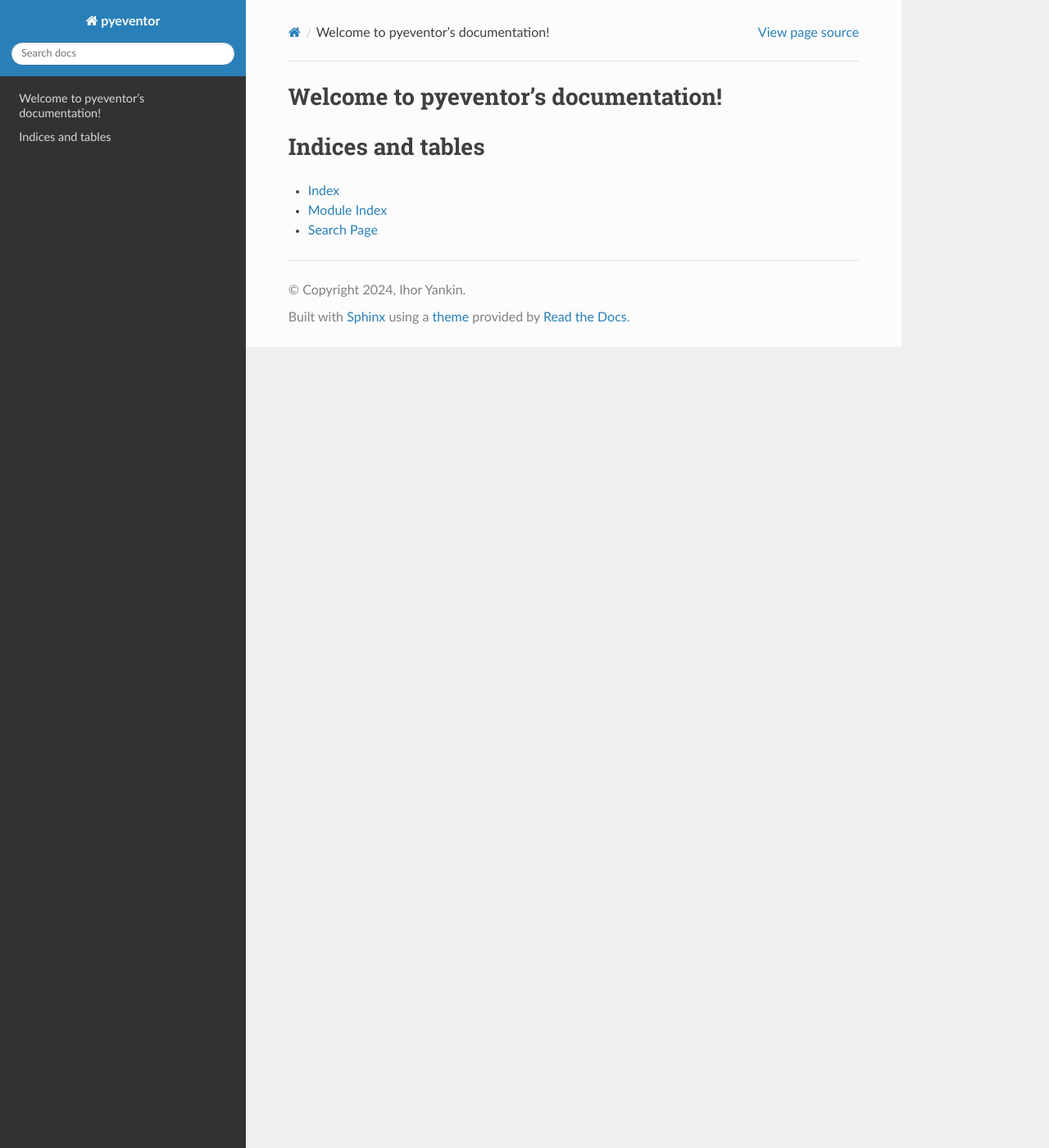
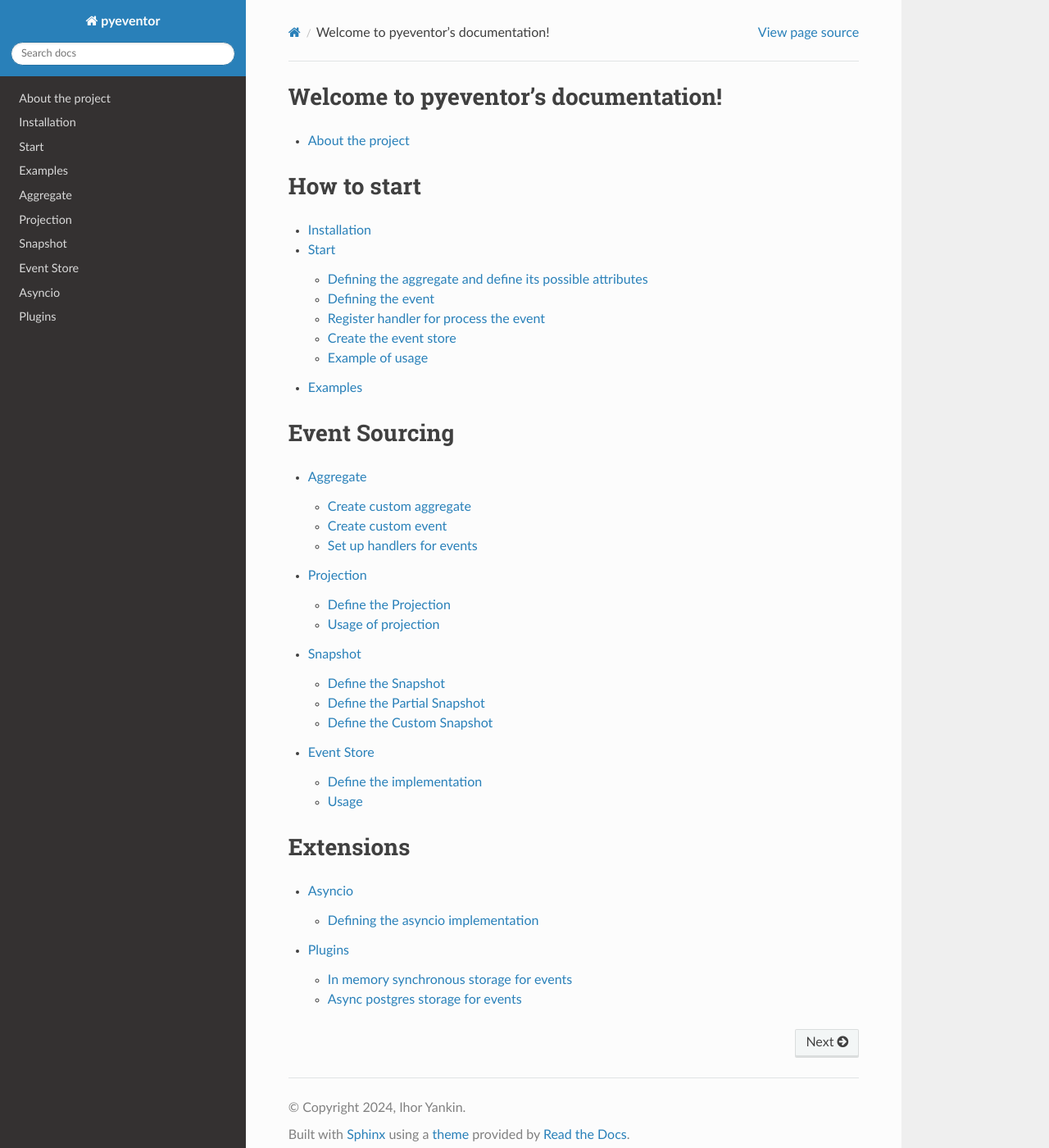
Before and after one commit to darkllen/PyEventor, a Sphinx documentation site: the page built from docs/index.rst, in a window 1280 px wide and 1400 px high. Shown: the whole window at 82% size. Built offline with Sphinx 7.4.7 and the Read the Docs theme 2.0.0, drawn with Linux system fonts in a browser that asks for light colours.

Commit message:
Add docs

````diff
--- a/docs/conf.py
+++ b/docs/conf.py
@@ -6,22 +6,21 @@
 # -- Project information -----------------------------------------------------
 # https://www.sphinx-doc.org/en/master/usage/configuration.html#project-information
 
-project = 'pyeventor'
-copyright = '2024, Ihor Yankin'
-author = 'Ihor Yankin'
+project = "pyeventor"
+copyright = "2024, Ihor Yankin"
+author = "Ihor Yankin"
 
 # -- General configuration ---------------------------------------------------
 # https://www.sphinx-doc.org/en/master/usage/configuration.html#general-configuration
 
-extensions = []
+extensions = ['sphinx.ext.autosectionlabel']
 
-templates_path = ['_templates']
-exclude_patterns = ['_build', 'Thumbs.db', '.DS_Store']
-
+templates_path = ["_templates"]
+exclude_patterns = ["_build", "Thumbs.db", ".DS_Store"]
 
 
 # -- Options for HTML output -------------------------------------------------
 # https://www.sphinx-doc.org/en/master/usage/configuration.html#options-for-html-output
 
-html_theme = 'sphinx_rtd_theme'
-html_static_path = ['_static']
+html_theme = "sphinx_rtd_theme"
+html_static_path = ["_static"]
--- a/docs/index.rst
+++ b/docs/index.rst
@@ -5,16 +5,35 @@
 
 Welcome to pyeventor's documentation!
 =====================================
-
 .. toctree::
    :maxdepth: 2
-   :caption: Contents:
+
+   source/about
 
 
+How to start
+==================
+.. toctree::
+   :maxdepth: 2
 
-Indices and tables
+   source/installation
+   source/start
+   source/examples
+
+Event Sourcing
 ==================
+.. toctree::
+   :maxdepth: 2
 
-* :ref:`genindex`
-* :ref:`modindex`
-* :ref:`search`
+   source/aggregate
+   source/projection
+   source/snapshot
+   source/event_store
+
+Extensions
+==================
+.. toctree::
+   :maxdepth: 2
+
+   source/asyncio
+   source/plugins
--- /dev/null
+++ b/docs/source/about.rst
@@ -0,0 +1,10 @@
+About the project
+================================================================
+
+The Event Sourcing Framework is a robust Python-based tool designed to simplify the implementation of the event sourcing pattern in application development.
+
+This framework not only captures the state changes of an application as a sequence of events but also provides extensive functionalities for projections and snapshots, enhancing the system's performance and scalability.
+
+Customization lies at the core of this framework, offering developers a wide range of options to tailor event handling, storage solutions, and data processing to meet specific requirements.
+
+With its comprehensive features and flexibility, this framework aims to empower developers to build highly responsive and resilient systems, making it an ideal choice for projects that require detailed auditing, complex state management, or historical data analysis.
--- /dev/null
+++ b/docs/source/aggregate.rst
@@ -0,0 +1,163 @@
+Aggregate
+================================================================
+
+This section provide detail information about ``Aggregate``, ``Event`` and their interaction
+
+Create custom aggregate
+****************************************************************
+
+.. code-block:: python
+
+    from pyeventor.aggregate import Aggregate
+    from random import rarandintnd
+    class CustomAggregate(Aggregate[int]):
+        def _init_empty_attributes(self):
+            # this method should be overrided in case of provided attributes to event
+            # to set the default values for them
+            # without this it'll be tricky to make a right annotation
+            self.attrib: int = 0
+
+        @classmethod
+        def _id_factory(cls) -> int:
+            # defining the factory for ids.
+            # return type should be the same as the generic in the class definition
+            # this id will be used to find the aggregate in event store and work with it
+            return randint()
+
+    aggregate = CustomAggregate() # _id_factory is ued for id
+    aggregate = CustomAggregate(20) # id is provided manually
+
+Create custom event
+****************************************************************
+
+.. code-block:: python
+
+    from pyeventor.event import Event
+    from random import rarandintnd
+    from datetime import datetime
+    class CustomEvent(Event[int, datetime]):
+
+        def _sequence_generate(self) -> datetime:
+            # define the generator for the event sequence
+            # according to that it will define the order of events later
+            # it should be consistent and provide an order for all the events of the Aggregate
+            return datetime.now()
+
+
+    event = CustomEvent(2) # _sequence_generate is ued for sequence_order
+    assert event.data == 2
+
+    event = CustomEvent(2, sequence_order=datetime.now()) # sequence_order is provided manually
+
+Set up handlers for events
+****************************************************************
+
+The main flow for registration
+
+.. code-block:: python
+
+    from pyeventor.aggregate import Aggregate
+    from pyeventor.event import Event
+    from pyeventor.decorator import register_handler
+
+    class CustomEventA(Event[int, None]):
+        ...
+
+    class CustomAggregate(Aggregate[int]):
+
+        @register_handler(CustomEventA) # register from aggregate
+        def custom_handler(self, event: CustomEventA):
+            ...
+
+    class CustomEventC(Event[int, None]):
+
+        @register_handler(CustomAggregate) # register from event
+        def custom_handler(self, aggregate: CustomAggregate):
+            ...
+
+    aggregate = CustomAggregate()
+    event_a = CustomEventA()
+    event_b = CustomEventB()
+
+    aggregate.apply(event_a)
+    aagregate.apply(event_b)
+
+
+The behaviour for event inheritance
+
+.. code-block:: python
+
+    from pyeventor.aggregate import Aggregate
+    from pyeventor.event import Event
+    from pyeventor.decorator import register_handler
+
+    class CustomEventA(Event[int, None]):
+        ...
+
+    class CustomEventB(Event[int, None]):
+        ...
+
+    class CustomAggregate(Aggregate[int]):
+
+        @register_handler(Event) # use for any event and derived classes
+        def custom_handler(self, event: Event):
+            ...
+
+        @register_handler(CustomEventA) # use for CustomEventA and derived classes
+        def special_custom_handler(self, event: CustomEventA):
+            ...
+
+
+    aggregate = CustomAggregate()
+    event_a = CustomEventA()
+    event_b = CustomEventB()
+
+    aggregate.apply(event_a) # special_custom_handler will be used as more specific
+    aagregate.apply(event_b) # custom_handler will be used as there is no more specific handler
+
+
+The behaviour for aggregate inheritance
+
+.. code-block:: python
+
+    from pyeventor.aggregate import Aggregate
+    from pyeventor.event import Event
+    from pyeventor.decorator import register_handler
+
+    class CustomEventA(Event[int, None]):
+        ...
+
+    class CustomEventB(Event[int, None]):
+        ...
+
+    class CustomAggregate(Aggregate[int]):
+
+        @register_handler(CustomEventB)
+        def custom_handler(self, event: CustomEventB):
+            ...
+
+        @register_handler(CustomEventA)
+        def special_custom_handler(self, event: CustomEventA):
+            ...
+
+    class CustomDerivedAggregate(CustomAggregate[int]):
+
+        @register_handler(CustomEventB)
+        def some_handler(self, event: CustomEventB):
+            ...
+
+        def special_custom_handler(self, event: CustomEventA): # won't be used anyway, as not registered
+            ...
+
+    aggregate = CustomDerivedAggregate()
+    event_a = CustomEventA()
+    event_b = CustomEventB()
+
+    aggregate.apply(event_a) # custom_handler from CustomAggregate will be used
+    aagregate.apply(event_b) # some_handler from CustomDerivedAggregate will be used as more specific
+
+the flow for resolving the handlers is:
+
+1. try to find the handler for exact class for exact event
+2. try to find the handler for exact class for base of event class
+3. get the base of aggregate class and use it to resolve the handling with steps 1-3
--- /dev/null
+++ b/docs/source/asyncio.rst
@@ -0,0 +1,42 @@
+Asyncio
+================================================================
+
+Async is provided with separate async interfaces
+
+Defining the asyncio implementation
+****************************************************************
+
+.. code-block:: python
+
+    from pyeventor.asyncio.aggregate import AsyncAggregate, AsyncProjection
+    from pyeventor.event import Event
+    from pyeventor.decorator import register_handler, projection
+    from pyeventor.asyncio.event_store import (
+        AsyncEventStore,
+        IdTypeHint,
+        SequenceHint,
+        AggregateAsyncHint,
+    )
+
+    class CustomEventA(Event[int, None]):
+        ...
+    class CustomAggregate(AsyncAggregate[str]):
+
+        @register_handler(CustomEventA)
+        async def user_registration(self, event: CustomEventA):
+            ...
+
+    @projection(CustomAggregate, [CustomEventA])
+    class CustomProjection(AsyncProjection):
+
+        @register_handler(CustomEventA)
+        async def redefine_apply(self, event: CustomEventA):
+            ...
+
+    class CustomEventStore(EventStore[AggregateAsyncHint, SequenceHint, IdTypeHint]):
+        ...
+        # all the methods are async
+
+So, as async should be defiend:
+    * all the handlers
+    * all the methods of the event store
--- /dev/null
+++ b/docs/source/event_store.rst
@@ -0,0 +1,60 @@
+Event Store
+================================================================
+
+``EventStore`` define the interface for the interaction with storage
+abstract methods should be implemented for that
+
+Define the implementation
+****************************************************************
+
+.. code-block:: python
+
+    class CustomEventStore(EventStore[AggregateHint, SequenceHint, IdTypeHint]): # class of Aggregate, sequence type, id type are the generics
+
+        def get_events(
+            self,
+            aggregate_id: IdTypeHint,
+            event_types: list[Type[Event]] = [],
+            gt: Optional[SequenceHint] = None,
+            lte: Optional[SequenceHint] = None,
+        ) -> List[Event]:
+            # get all the events of certain type for the aggregate with aggregate_id
+            # ehich sequence_order is greater of gt and less or equal of lte
+
+        def save_events(self, events: List[Event], aggregate_id: IdTypeHint) -> None:
+            # save all the events in a such way, that they will be queryable by get_events method
+
+        @contextmanager
+        def transaction(self):
+            # provide a transaction that will be used in save_events to save only all the events together
+
+        def save_snapshots(
+            self, snapshots: list[Snapshot], aggregate_id: IdTypeHint
+        ) -> None:
+            # save snapshots. Separate method to provide separation beetween events and snapshot storage
+
+        def get_last_snapshot(
+            self,
+            aggregate_id: IdTypeHint,
+            snapshot_type: Optional[Type[Snapshot]] = None,
+            load_at: Optional[SequenceHint] = None,
+        ) -> Optional[Snapshot]:
+            # get last snapshot for the aggregate_id of the certain type which sequence_order is less than load_at
+
+Usage
+****************************************************************
+
+.. code-block:: python
+
+    class AggregateCustomEventStore(CustomEventStore[CustomAggregate, int, str]):
+        _AggregatedClass = CustomAggregate
+
+    some_aggregate: CustomAggregate
+    projection: CustomProjection
+
+    storage = AggregateCustomEventStore()
+
+    storage.save(some_aggregate)
+    storage.load(some_aggregate_id)
+    storage.load_projection(some_aggregate_id, CustomProjection)
+    storage.load(some_aggregate_id, load_at=5) # load at the certain moment
--- /dev/null
+++ b/docs/source/examples.rst
@@ -0,0 +1,11 @@
+Examples
+================================================================
+
+Example of using the aggregate, snapshot, projection, handlers and their interactions in derived classes:
+https://github.com/darkllen/pyeventor/blob/main/examples/aggregate.py
+
+Example of creating the sync storage with storing the events in memory:
+https://github.com/darkllen/pyeventor/blob/main/examples/in_memory_storage.py
+
+Example of creating async storage for working with postgres via sqlalchemy:
+https://github.com/darkllen/pyeventor/blob/main/examples/async_postgres_storage.py
--- /dev/null
+++ b/docs/source/installation.rst
@@ -0,0 +1,8 @@
+Installation
+================================================================
+
+Installation is available from the package
+
+.. code-block::
+
+    pip install pyeventor
--- /dev/null
+++ b/docs/source/plugins.rst
@@ -0,0 +1,40 @@
+Plugins
+================================================================
+
+In memory synchronous storage for events
+****************************************************************
+
+In memory storage implementation save events in a dict
+It can be used as example of simple storage implementation.
+It has no peristent storage
+
+Example of usage
+
+.. code-block:: python
+
+    from pyeventor.plugins.in_memory_store import InMemoryEventStore
+    class CustomInMemoryEventStore(InMemoryEventStore[CustomAggregate, int, str]):
+        _AggregatedClass = CustomAggregate
+
+    storage = CustomInMemoryEventStore()
+
+For more information, see the :ref:`Examples`
+
+Async postgres storage for events
+****************************************************************
+
+this storage work with the postgres and sqlalchemy to provide a complex example of event store creation.
+It use two tables to store the data. One for events and one for Snapshots.
+They are not created automatically, so it's possible to include them in alembic or any other db version control
+
+Example of usage
+
+.. code-block:: python
+
+    from pyeventor.plugins.postgres_store import PostgresAsyncEventStore
+    class CustomInMemoryEventStore(PostgresAsyncEventStore[CustomAsyncAggregate, int, str]):
+        _AggregatedClass = CustomAsyncAggregate
+
+    storage = CustomInMemoryEventStore()
+
+For more information, see the :ref:`Examples`
--- /dev/null
+++ b/docs/source/projection.rst
@@ -0,0 +1,57 @@
+Projection
+================================================================
+
+``Projection`` is used to provide a specific information about the ``Aggregate``, using only some of the events
+
+It is immutable and new events can't be applied to it
+
+Define the Projection
+****************************************************************
+
+.. code-block:: python
+
+    from pyeventor.aggregate import Aggregate, Projection
+    from pyeventor.event import Event
+    from pyeventor.decorator import register_handler, projection
+
+    class CustomEventA(Event[int, None]):
+        ...
+
+    class CustomEventB(Event[int, None]):
+        ...
+
+    class CustomAggregate(Aggregate[int]):
+
+        @register_handler(CustomEventB)
+        def custom_handler(self, event: CustomEventB):
+            ...
+
+        @register_handler(CustomEventA)
+        def special_custom_handler(self, event: CustomEventA):
+            ...
+
+    @projection(CustomAggregate, [CustomEventA])
+    class CustomProjection(Projection):
+
+        def _init_empty_attributes(self):
+            ...
+
+        @register_handler(CustomEventA)
+        def redefine_apply(self, event: CustomEventA):
+            # in case of absence of redefined,
+            # CustomAggregate will be used for resolving the handling
+
+CustomProjection can work with all events that are defined in the projection decarator.
+The handlers will be copied from the CustomAggregate (or it bases according the handling resolving)
+Or they can be defined in the projection to change the befaviout
+
+
+Usage of projection
+********************************
+
+.. code-block:: python
+
+    storage = CustomEventStore()
+    projection storage.load_projection(aggregate_id, CustomProjection)
+
+With this we will gather and apply only certain events, not all of them
--- /dev/null
+++ b/docs/source/snapshot.rst
@@ -0,0 +1,113 @@
+Snapshot
+================================================================
+
+``Snapshot`` is event that provide the latest information about the ``Aggregate``` so we can not query the events before it
+
+Define the Snapshot
+****************************************************************
+
+.. code-block:: python
+
+    from pyeventor.aggregate import Aggregate, Projection
+    from pyeventor.event import Event
+    from pyeventor.decorator import register_handler, projection
+
+    class CustomEventA(Event[int, None]):
+        ...
+
+    class CustomEventB(Event[int, None]):
+        ...
+
+    class CustomAggregate(Aggregate[int]):
+        SnapshotClass = JsonSnapshot # define the snapshot class, JsonSnapshot is a default one
+
+        @register_handler(CustomEventB)
+        def custom_handler(self, event: CustomEventB):
+            ...
+
+        @register_handler(CustomEventA)
+        def special_custom_handler(self, event: CustomEventA):
+            ...
+
+    aagregate = CustomAggregate(auto_snapshot_each_n=2) # each two events, snapshots will be created
+    event_a = CustomEventA()
+    event_b = CustomEventB()
+
+    aggregate.apply(event_a)
+    aagregate.apply(event_b) # after that event, snapshot will be created
+    aggregate.apply(event_a)
+
+    storage = CustomEventStore()
+    storage.save(aggregate) # snpahot is saved among with other events
+    storage.load(aggregate.id) # loaded with snapshot (only the last event will be applied as it was done after the snpahot)
+    storage.load(aggregate.id, from_snapshots=False) # loaded without snapshots
+
+
+Define the Partial Snapshot
+****************************************************************
+
+It's possible to create snpahot not for the full ``Aggregate`` but for it's ``Projection``
+
+.. code-block:: python
+
+    from pyeventor.aggregate import Aggregate, Projection
+    from pyeventor.event import Event
+    from pyeventor.decorator import register_handler, projection
+
+    class CustomEventA(Event[int, None]):
+        ...
+
+    class CustomEventB(Event[int, None]):
+        ...
+
+    class CustomAggregate(Aggregate[int]):
+
+        @register_handler(CustomEventB)
+        def custom_handler(self, event: CustomEventB):
+            ...
+
+        @register_handler(CustomEventA)
+        def special_custom_handler(self, event: CustomEventA):
+            ...
+
+    @projection(CustomAggregate, [CustomEventA])
+    class CustomProjection(Projection):
+        SnapshotClass = JsonSnapshot
+
+    aagregate = CustomAggregate(auto_snapshot_each_n=2) # each two events, snapshots will be created
+    event_a = CustomEventA()
+    event_b = CustomEventB()
+
+    aggregate.apply(event_a)
+    aagregate.apply(event_b) # after that event, projection snapshot will be created, not only the Aggregate one
+
+    storage = CustomEventStore()
+    storage.save(aggregate) # snpahot is saved among with other events
+
+    storage.load_projection(aggregate_id, CustomProjection) # projection will be loaded from snapshot
+    storage.load_projection(aggregate_id, CustomProjection, from_snapshots=False) # projection will be loaded without snapshot
+
+
+Define the Custom Snapshot
+****************************************************************
+
+.. code-block:: python
+
+    from pyeventor.event import Snapshot
+    class CustomSnapshot(Snapshot):
+
+        @classmethod
+        def create(cls, aggregate):
+            data = ...# creating the data from aggregate somehow
+            return cls(data=data)
+
+    class CustomAggregate(Aggregate[int]):
+        SnapshotClass = CustomSnapshot
+
+        @classmethod
+        def from_snapshot(
+            cls, aggregate_id: int, snapshot: CustomSnapshot
+        ) -> "Aggregate":
+            obj = cls(aggregate_id)
+            # fill object with attributes from snapshot
+            return obj
--- /dev/null
+++ b/docs/source/start.rst
@@ -0,0 +1,120 @@
+Start
+================================================================
+
+Defining the aggregate and define its possible attributes
+****************************************************************
+
+.. code-block:: python
+
+    from pyeventor.aggregate import Aggregate
+    class CustomAggregate(Aggregate[str]):
+        def _init_empty_attributes(self):
+            self.attrib: int = None
+
+Generic of the aggregate defining the type of id that will be used for aggregate.
+For more details see the :ref:`Aggregate`
+
+Defining the event
+****************************************************************
+
+
+
+.. code-block:: python
+
+    from pyeventor.event import Event
+    class CustomEvent(Event[int, int]):
+        ...
+
+First event generic define the sequence type, that will be used for events ordering (datetime by default)
+Second event generic define the data type that will be stored in the event. It can be any object.
+For more details see the :ref:`Aggregate`
+
+Register handler for process the event
+****************************************************************
+
+.. code-block:: python
+
+    from pyeventor.aggregate import Aggregate
+    class CustomAggregate(Aggregate[str]):
+        @register_handler(CustomEvent)
+        def event_handler(self, event: CustomEvent):
+            self.attrib = event.data # int expected as datatype specified as int
+
+With such an example we can specify the method which will be called on event processing.
+For more details on event handling, see the :ref:`Aggregate`
+
+Create the event store
+****************************************************************
+
+
+To create event store methods for working with events should be implemented
+
+.. code-block:: python
+
+    from pyeventor.event_store import (
+        EventStore,
+        IdTypeHint,
+        SequenceHint,
+        Event,
+        AggregateHint,
+    )
+    class CustomEventStore(EventStore[AggregateHint, SequenceHint, IdTypeHint]):
+        def get_events(
+            self,
+            aggregate_id: IdTypeHint,
+            event_types: list[Type[Event]] = [],
+            gt: Optional[SequenceHint] = None,
+            lte: Optional[SequenceHint] = None,
+        ) -> List[Event]:
+            ...
+
+        def save_events(self, events: List[Event], aggregate_id: IdTypeHint) -> None:
+            ...
+
+        def save_snapshots(
+            self, snapshots: list[Snapshot], aggregate_id: IdTypeHint
+        ) -> None:
+            ...
+
+        def get_last_snapshot(
+                self,
+                aggregate_id: IdTypeHint,
+                snapshot_type: Optional[Type[Snapshot]] = None,
+                load_at: Optional[SequenceHint] = None,
+            ) -> Optional[Snapshot]:
+
+Based on them all other methods are implemented:
+
+.. code-block:: python
+
+    def save(self, aggregate: AggregateHint) -> None
+    def load(
+        self,
+        aggregate_id: IdTypeHint,
+        load_at: Optional[SequenceHint] = None,
+        from_snapshots: bool = True,
+    ) -> Optional[AggregateHint]
+    def load_projection(
+        self,
+        aggregate_id: IdTypeHint,
+        projection_class: Type[Projection],
+        load_at: Optional[SequenceHint] = None,
+        from_snapshots: bool = True,
+    ) -> Optional[Projection]:
+
+Detailed usage and examples of implenetation can be found in :ref:`Examples`
+
+
+Example of usage
+********************************
+
+.. code-block:: python
+
+    aggregate = CustomAggregate()
+    event = CustomEvent(2)
+
+    aggregate.apply(event)
+
+    storage = CustomEventStore()
+    storage.save(aggregate)
+    storage.load(aggregate.id)
````
Also changed, not shown: 1 other file.
